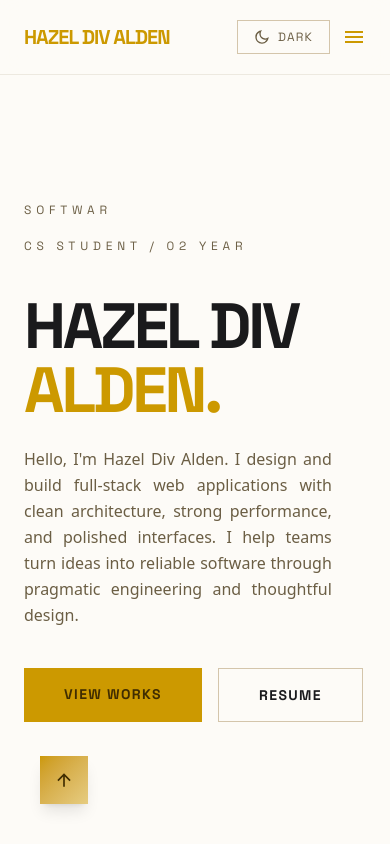
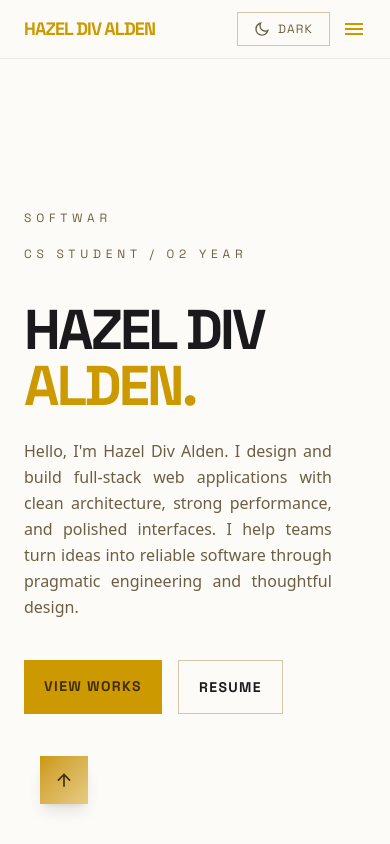
Before and after one commit to hazeldiv/portofolio, a Next.js app: page / in a window 390 px wide. Shown: the top 844 px of the page. Built offline with nearby package versions, Linux system fonts and the light colour scheme.

Commit message:
Refactor navigation and heading styles for improved layout and responsiveness

```diff
--- a/app/page.tsx
+++ b/app/page.tsx
@@ -140,9 +140,9 @@ export default function Home() {
 
   return (
     <>
-      <nav className="fixed top-0 w-full z-50 bg-[#fdfbf7]/90 dark:bg-[#131315]/90 backdrop-blur-md flex justify-between items-center px-6 md:px-12 py-5 border-b border-[#ede9e0] dark:border-[#1f1f21]">
+      <nav className="fixed top-0 w-full z-50 bg-[#fdfbf7]/90 dark:bg-[#131315]/90 backdrop-blur-md flex justify-between items-center px-6 md:px-12 py-3 sm:py-5 border-b border-[#ede9e0] dark:border-[#1f1f21]">
         <a
-          className={`text-xl font-bold tracking-tighter text-[#cc9900] dark:text-[#FFBF00] font-headline ${focusRingClass}`}
+          className={`text-lg sm:text-xl font-bold tracking-tighter text-[#cc9900] dark:text-[#FFBF00] font-headline ${focusRingClass}`}
           href="#home"
         >
           HAZEL DIV ALDEN
@@ -278,7 +278,7 @@ export default function Home() {
               </span>
             </div>
 
-            <h1 className="font-headline text-[4rem] md:text-[7rem] 2xl:text-[9rem] leading-none font-bold tracking-tighter text-[#1a1a1c] dark:text-[#e4e2e4] mb-6">
+            <h1 className="font-headline text-[3.5rem] sm:text-[5rem] md:text-[7rem] 2xl:text-[9rem] leading-none font-bold tracking-tighter text-[#1a1a1c] dark:text-[#e4e2e4] mb-6">
               HAZEL DIV
               <br />
               <span className="text-[#cc9900] dark:text-[#FFBF00]">ALDEN.</span>
@@ -295,12 +295,12 @@ export default function Home() {
                 <div className="flex flex-wrap gap-4">
                   <a
                     href="#work"
-                    className={`bg-[#cc9900] dark:bg-[#FFBF00] text-[#402d00] px-10 py-4 font-headline font-bold text-sm tracking-widest uppercase transition-all active:scale-95 hover:bg-[#b38600] dark:hover:bg-[#e6a800] ${focusRingClass}`}
+                    className={`bg-[#cc9900] dark:bg-[#FFBF00] text-[#402d00] px-5 sm:px-10 py-4 font-headline font-bold text-sm tracking-widest uppercase transition-all active:scale-95 hover:bg-[#b38600] dark:hover:bg-[#e6a800] ${focusRingClass}`}
                   >
                     VIEW WORKS
                   </a>
                   <a
-                    className={`border border-[#d4c5ab] dark:border-[#504532] text-[#1a1a1c] dark:text-[#e4e2e4] px-10 py-4 font-headline font-bold text-sm tracking-widest uppercase transition-all hover:bg-[#f0ede6] dark:hover:bg-[#2a2a2c] active:scale-95 ${focusRingClass}`}
+                    className={`border border-[#d4c5ab] dark:border-[#504532] text-[#1a1a1c] dark:text-[#e4e2e4] px-5 sm:px-10 py-4 font-headline font-bold text-sm tracking-widest uppercase transition-all hover:bg-[#f0ede6] dark:hover:bg-[#2a2a2c] active:scale-95 ${focusRingClass}`}
                     href="/resume.pdf"
                     target="_blank"
                     rel="noopener noreferrer"
```
